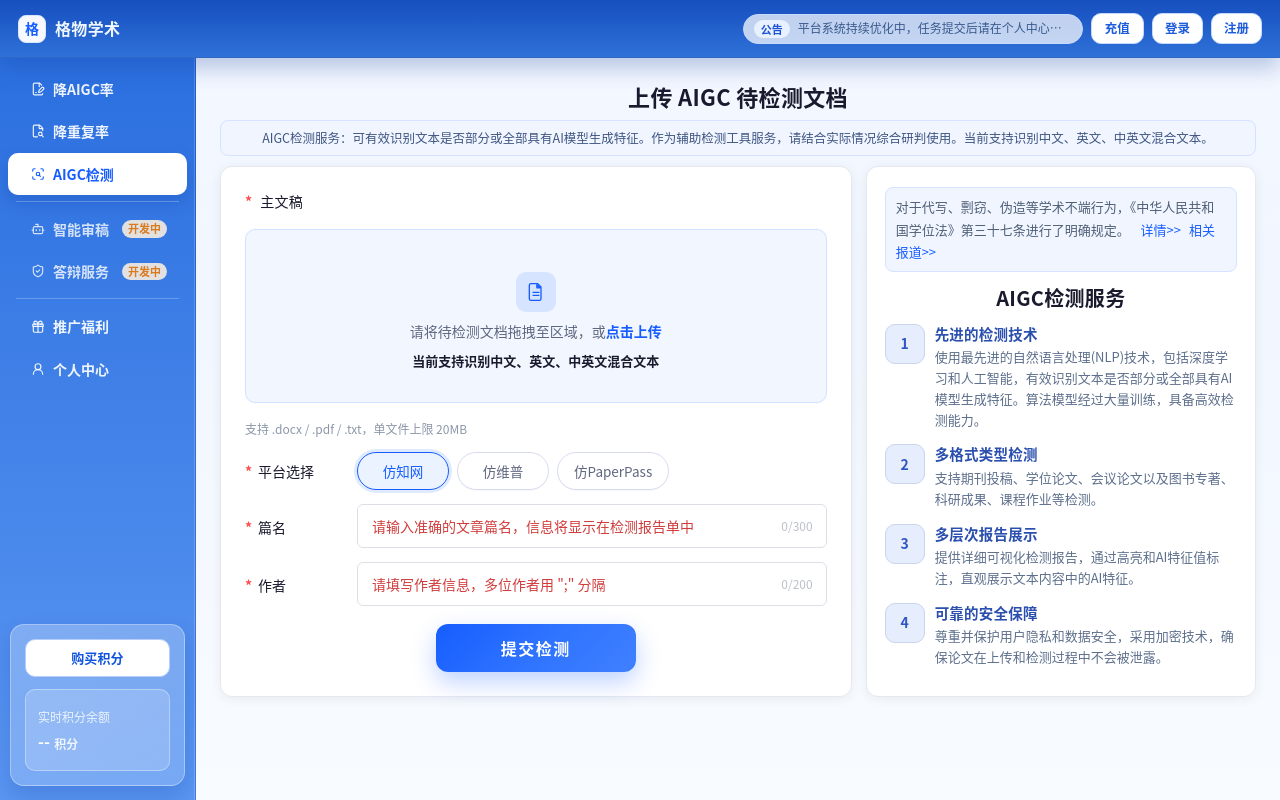
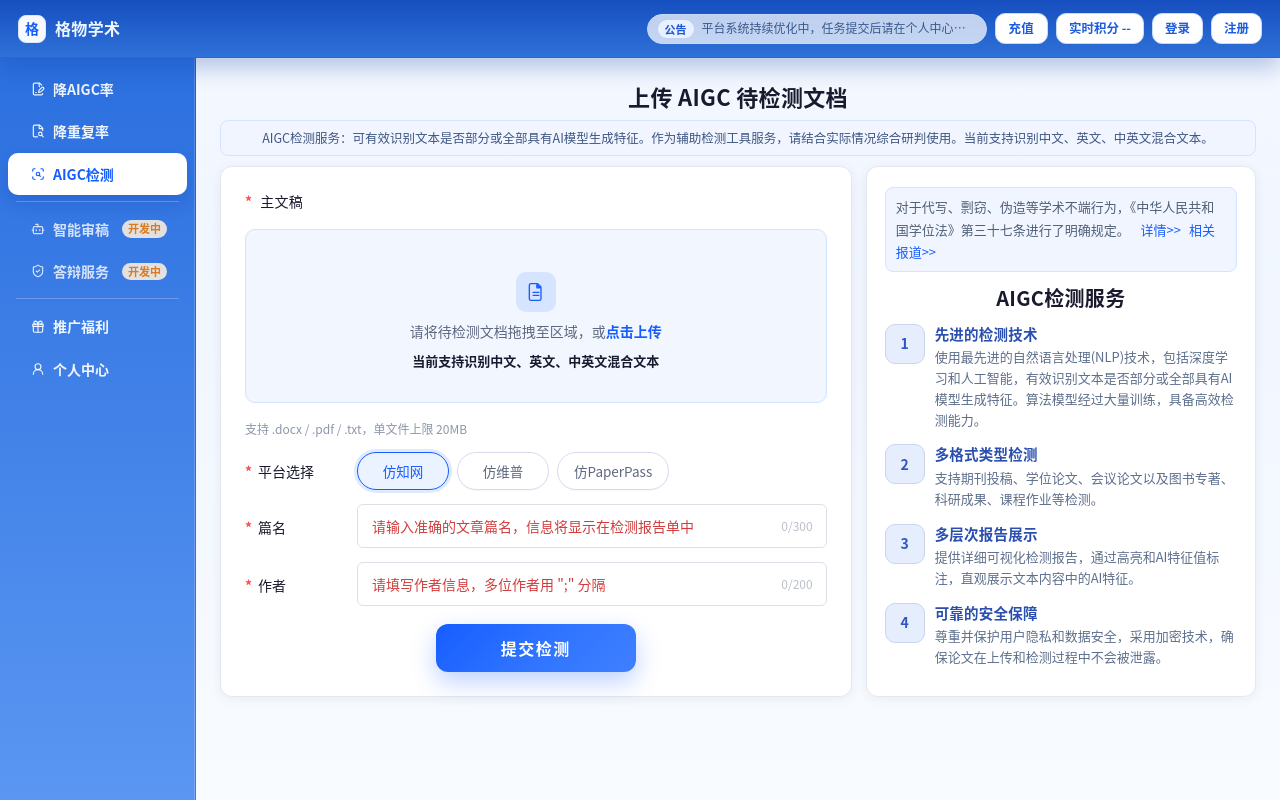
Before and after one commit to M-houres/gewuxueshu, a Vue app in the folder frontend/: page /app/detect in a window 1280 px wide. Built offline with nearby package versions, Linux system fonts and the light colour scheme; no server answers.

Commit message:
style: move live credits next to topup and remove sidebar card

```diff
--- a/frontend/src/components/UserShell.vue
+++ b/frontend/src/components/UserShell.vue
@@ -18,6 +18,7 @@
           <span class="header-notice__text">{{ headerNoticeText }}</span>
         </div>
         <button type="button" class="header-topup" @click="hasUserToken ? goBuy() : goLogin()">充值</button>
+        <span class="header-live-credits">实时积分 {{ remainingCreditsNumber }}</span>
         <button type="button" class="header-link" @click="hasUserToken ? goProfile() : goLogin()">
           {{ hasUserToken ? "个人中心" : "登录" }}
         </button>
@@ -67,16 +68,6 @@
               </RouterLink>
             </li>
           </ul>
-        </div>
-        <div class="sider-credits-card">
-          <button type="button" class="sider-credits-card__buy-block" @click="hasUserToken ? goBuy() : goLogin()">购买积分</button>
-          <div class="sider-credits-card__balance">
-            <p class="sider-credits-card__balance-label">实时积分余额</p>
-            <p class="sider-credits-card__balance-value">
-              <span class="sider-credits-card__balance-number">{{ remainingCreditsNumber }}</span>
-              <span class="sider-credits-card__balance-unit">积分</span>
-            </p>
-          </div>
         </div>
       </aside>
 
@@ -432,6 +423,22 @@
   border-color: #9fbfff;
 }
 
+.header-live-credits {
+  height: 31px;
+  padding: 0 12px;
+  border-radius: 10px;
+  border: 1px solid #c6d9ff;
+  background: #ffffff;
+  color: #1d5cdd;
+  font-size: 12.5px;
+  font-weight: 600;
+  line-height: 1;
+  display: inline-flex;
+  align-items: center;
+  white-space: nowrap;
+  box-shadow: 0 1px 0 rgba(34, 90, 201, 0.09);
+}
+
 .content-wrap {
   flex: 1;
   min-height: 0;
@@ -453,86 +460,6 @@
   flex: 1;
   overflow: auto;
   padding: 10px 0;
-}
-
-.sider-credits-card {
-  margin: 8px 10px 14px;
-  padding: 14px;
-  border-radius: 14px;
-  border: 1px solid rgba(255, 255, 255, 0.35);
-  background: linear-gradient(160deg, rgba(255, 255, 255, 0.28) 0%, rgba(255, 255, 255, 0.18) 100%);
-  box-shadow: 0 10px 22px rgba(8, 52, 151, 0.2);
-  display: flex;
-  flex-direction: column;
-  gap: 12px;
-}
-
-.sider-credits-card__buy-block {
-  width: 100%;
-  height: 38px;
-  border-radius: 10px;
-  border: 1px solid #b6ceff;
-  background: #ffffff;
-  color: #1155de;
-  font-size: 13px;
-  font-weight: 700;
-  letter-spacing: 0.01em;
-  cursor: pointer;
-  transition: background-color 0.16s ease, border-color 0.16s ease, color 0.16s ease, transform 0.16s ease;
-}
-
-.sider-credits-card__buy-block:hover {
-  background: #edf4ff;
-  border-color: #8cb2ff;
-  color: #0d4ac4;
-  transform: translateY(-1px);
-}
-
-.sider-credits-card__balance {
-  display: flex;
-  flex-direction: column;
-  align-items: flex-start;
-  justify-content: center;
-  gap: 6px;
-  min-height: 82px;
-  border-radius: 10px;
-  border: 1px solid rgba(255, 255, 255, 0.34);
-  background: rgba(255, 255, 255, 0.18);
-  padding: 10px 12px;
-}
-
-.sider-credits-card__balance-label {
-  margin: 0;
-  font-size: 12px;
-  color: rgba(245, 250, 255, 0.9);
-  line-height: 1.4;
-}
-
-.sider-credits-card__balance-value {
-  margin: 0;
-  display: inline-flex;
-  align-items: flex-end;
-  flex-wrap: wrap;
-  gap: 4px;
-  line-height: 1.2;
-  min-width: 0;
-}
-
-.sider-credits-card__balance-number {
-  font-size: clamp(16px, 1.15vw, 21px);
-  font-weight: 700;
-  letter-spacing: 0.01em;
-  color: #ffffff;
-  max-width: 100%;
-  overflow-wrap: anywhere;
-  word-break: break-word;
-}
-
-.sider-credits-card__balance-unit {
-  font-size: 12px;
-  line-height: 1.2;
-  color: rgba(245, 250, 255, 0.92);
-  font-weight: 600;
 }
 
 .el-menu {
@@ -773,9 +700,5 @@
   .main-wrap {
     padding: 16px;
   }
-
-  .sider-credits-card {
-    display: none;
-  }
 }
 </style>
```
